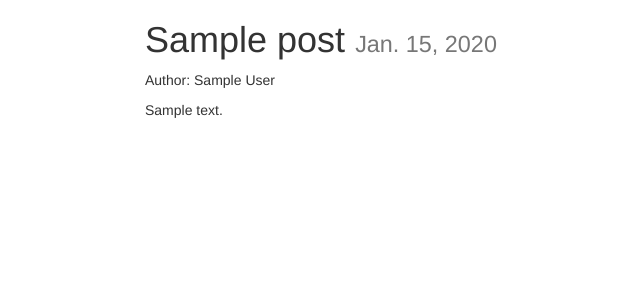
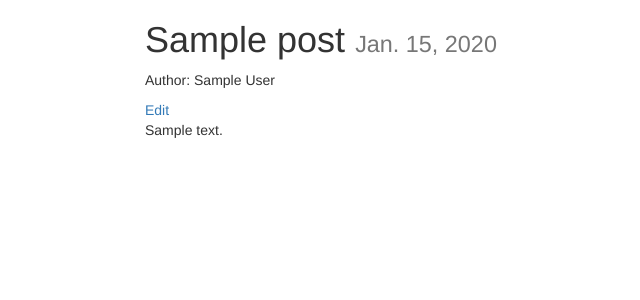
Before and after one commit to MrLokans/try_django, a Django app: template trydjango19/templates/post_detail.html in a window 1280 px wide. Shown: the top 300 px of the page, without its empty margins (225-865 px from the left). Run offline with Django 3.2, Linux system fonts and the light colour scheme; the template is opened without the code that fills it: values that come from a table or form of the project are taken from there, others are empty; tables that the repository leaves empty hold one stand-in row (values such as "Sample post"); some libraries are stand-ins or nearby versions.

Commit message:
Edit button added.

```diff
--- a/trydjango19/templates/post_detail.html
+++ b/trydjango19/templates/post_detail.html
@@ -12,6 +12,7 @@
     <h1>{{ post.title }} <small>{% if post.draft %}<span style="color:red">Draft</span>{% endif %}{{ post.publish }}</small></h1>
     {% if  post.user.get_full_name %}
         <p>Author: {{ post.user.get_full_name }}</p>
+        <span><a href="{{ request.build_absolute_uri }}edit">Edit</a></span>
     {% endif %}
     <div class="post-content">
 <div class="post-text content-markdown">
```
